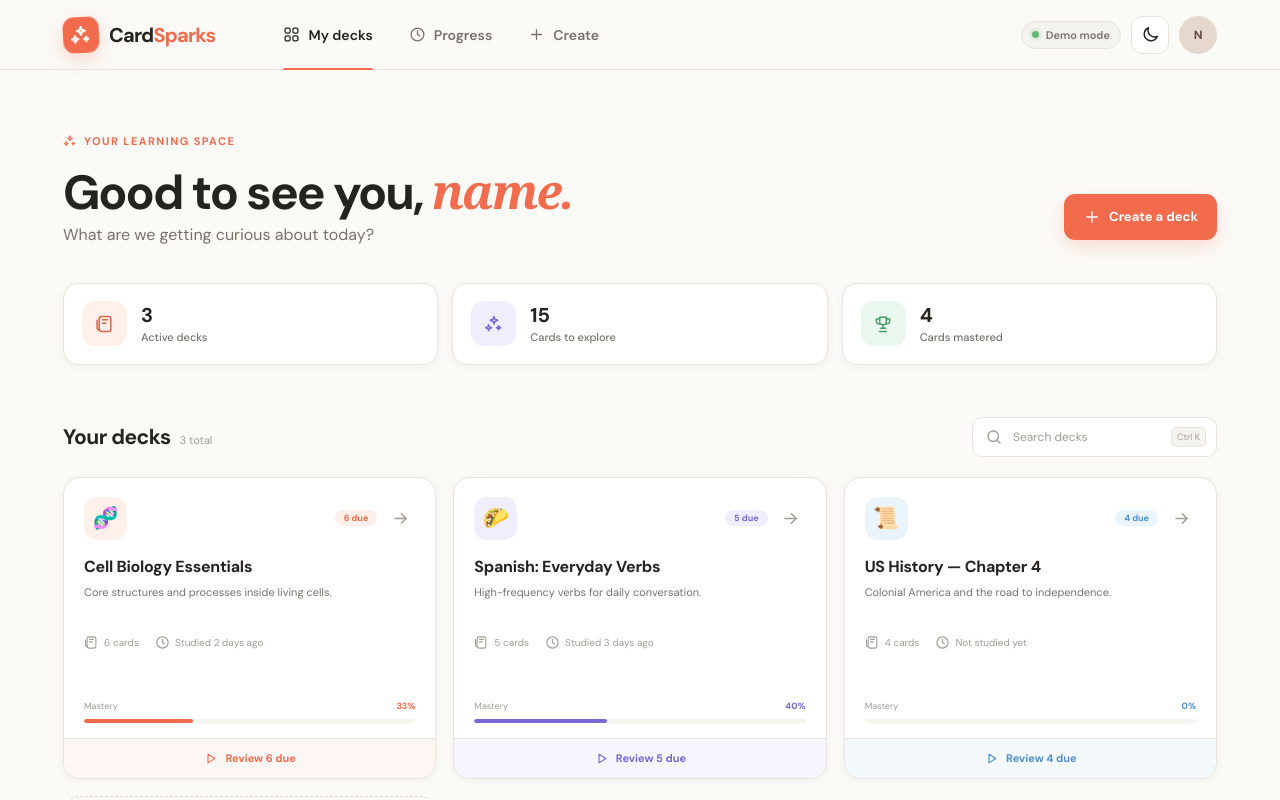
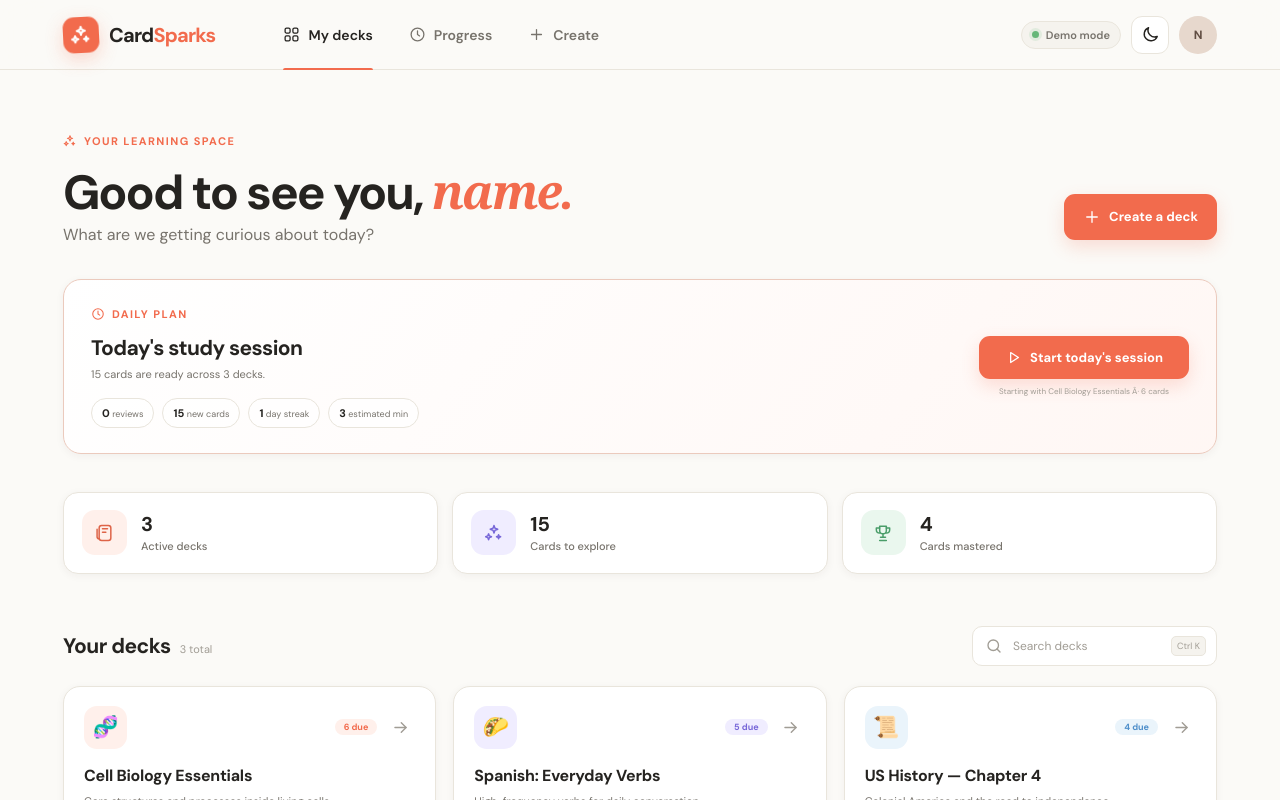
Before and after one commit to SahilKDas/CardSparks, a React (Vite) app in the folder frontend/: page /login in a window 1280 px wide. Both pictures are taken after typing "name@example.com", "Sample123" into the empty fields and a click on the button "Sign in". Shown: the top 800 px of the page. Built offline with nearby package versions, Linux system fonts and the light colour scheme; no server answers; a web font is replaced by a local one.

Commit message:
Add Today study dashboard

```diff
--- /dev/null
+++ b/frontend/src/lib/dashboard.js
@@ -0,0 +1,48 @@
+import { isDue } from './sm2.js'
+
+const DEFAULT_CARDS_PER_MINUTE = 6
+
+/**
+ * Build the dashboard's "Today" queue from the same normalized card fields used
+ * by the study screen. A card with zero repetitions is considered new; every
+ * other due card is a review. Keeping this calculation in one pure function
+ * makes the dashboard deterministic and prevents its totals from drifting away
+ * from the actual study queue rules.
+ */
+export function buildTodaySummary(decks, now = Date.now(), cardsPerMinute = DEFAULT_CARDS_PER_MINUTE) {
+  const perDeck = (Array.isArray(decks) ? decks : []).map((deck) => {
+    const dueCards = (deck.cards || []).filter((card) => isDue(card, now))
+    const newCards = dueCards.filter((card) => Number(card.repetitions || 0) === 0).length
+
+    return {
+      id: deck.id,
+      title: deck.title,
+      emoji: deck.emoji,
+      color: deck.color,
+      total: dueCards.length,
+      newCards,
+      reviews: dueCards.length - newCards,
+    }
+  }).filter((deck) => deck.total > 0)
+
+  // Put the largest actionable queue first so the primary CTA always starts
+  // the session that clears the most work. The title tie-breaker keeps ordering
+  // stable across browsers and API responses.
+  perDeck.sort((left, right) => right.total - left.total || left.title.localeCompare(right.title))
+
+  const total = perDeck.reduce((sum, deck) => sum + deck.total, 0)
+  const newCards = perDeck.reduce((sum, deck) => sum + deck.newCards, 0)
+  const reviews = total - newCards
+  const safeRate = Number.isFinite(cardsPerMinute) && cardsPerMinute > 0
+    ? cardsPerMinute
+    : DEFAULT_CARDS_PER_MINUTE
+
+  return {
+    total,
+    newCards,
+    reviews,
+    estimatedMinutes: total ? Math.max(1, Math.ceil(total / safeRate)) : 0,
+    firstDeckId: perDeck[0]?.id || null,
+    perDeck,
+  }
+}
--- a/frontend/src/pages/Dashboard.jsx
+++ b/frontend/src/pages/Dashboard.jsx
@@ -4,10 +4,13 @@ import DeckCard from '../components/DeckCard'
 import { EmptyState, ErrorBanner, Spinner } from '../components/Feedback'
 import { Icon } from '../components/Icons'
 import { useApp } from '../context/useApp'
+import { buildTodaySummary } from '../lib/dashboard'
+import { getStats } from '../services/stats'
 
 export default function Dashboard() {
   const { decks, loading, error, setError, refreshDecks, user } = useApp()
   const [search, setSearch] = useState('')
+  const [streak, setStreak] = useState(null)
   const searchInput = useRef(null)
   const isMac = typeof navigator !== 'undefined' && /Mac|iPhone|iPad/.test(navigator.platform)
   const filteredDecks = useMemo(() => {
@@ -16,6 +19,7 @@ export default function Dashboard() {
   }, [decks, search])
   const totalCards = decks.reduce((sum, deck) => sum + (deck.cards?.length || 0), 0)
   const masteredCards = decks.reduce((sum, deck) => sum + (deck.cards?.filter((card) => (card.mastery || 0) >= 0.8).length || 0), 0)
+  const today = useMemo(() => buildTodaySummary(decks), [decks])
 
   useEffect(() => {
     const focusSearch = (event) => {
@@ -28,6 +32,23 @@ export default function Dashboard() {
     return () => window.removeEventListener('keydown', focusSearch)
   }, [])
 
+  useEffect(() => {
+    let cancelled = false
+
+    // Progress is supplemental on this screen. A stats outage should never
+    // hide the locally available due queue, so failure leaves the streak as an
+    // unobtrusive dash instead of replacing the dashboard with an error state.
+    getStats({ days: 30, horizon: 7 })
+      .then((payload) => {
+        if (!cancelled) setStreak(payload.streak.current)
+      })
+      .catch(() => {
+        if (!cancelled) setStreak(null)
+      })
+
+    return () => { cancelled = true }
+  }, [])
+
   return (
     <div className="page dashboard-page">
       <section className="dashboard-hero">
@@ -37,6 +58,28 @@ export default function Dashboard() {
           <p>What are we getting curious about today?</p>
         </div>
         <Link className="button button-primary hero-create" to="/decks/new"><Icon name="plus" size={18} /> Create a deck</Link>
+      </section>
+
+      <section className="today-panel" aria-labelledby="today-heading">
+        <div className="today-copy">
+          <span className="eyebrow"><Icon name="clock" size={14} /> Daily plan</span>
+          <h2 id="today-heading">Today&apos;s study session</h2>
+          <p>{today.total ? `${today.total} cards are ready across ${today.perDeck.length} ${today.perDeck.length === 1 ? 'deck' : 'decks'}.` : 'You are caught up. New cards will appear here when they are ready.'}</p>
+          <div className="today-metrics" aria-label="Today's study totals">
+            <span><strong>{today.reviews}</strong> reviews</span>
+            <span><strong>{today.newCards}</strong> new cards</span>
+            <span><strong>{streak ?? 'â€”'}</strong> day streak</span>
+            <span><strong>{today.estimatedMinutes}</strong> estimated min</span>
+          </div>
+        </div>
+        <div className="today-action">
+          {today.firstDeckId ? (
+            <Link className="button button-primary" to={`/decks/${today.firstDeckId}/study`}><Icon name="play" size={17} /> Start today&apos;s session</Link>
+          ) : (
+            <span className="today-complete"><Icon name="check" size={18} /> All caught up</span>
+          )}
+          {today.perDeck[0] && <small>Starting with {today.perDeck[0].title} Â· {today.perDeck[0].total} cards</small>}
+        </div>
       </section>
 
       <section className="quick-stats" aria-label="Study overview">
--- a/frontend/src/styles.css
+++ b/frontend/src/styles.css
@@ -104,6 +104,27 @@ h1, h2, h3, p { margin-top: 0; }
 .dashboard-hero h1 { margin: 12px 0 5px; font-size: clamp(32px, 4vw, 48px); line-height: 1.08; letter-spacing: -2px; }
 .dashboard-hero h1 em { font-family: 'Playfair Display', Georgia, serif; color: var(--primary); font-weight: 600; }
 .dashboard-hero p { margin: 0; color: var(--muted); font-size: 16px; }
+
+.today-panel {
+  margin-top: 34px;
+  padding: 25px 27px;
+  display: flex;
+  align-items: center;
+  justify-content: space-between;
+  gap: 28px;
+  background: linear-gradient(130deg, var(--surface), color-mix(in srgb, var(--primary-soft) 55%, var(--surface)));
+  border: 1px solid color-mix(in srgb, var(--primary) 22%, var(--border));
+  border-radius: 18px;
+  box-shadow: var(--shadow-sm);
+}
+.today-copy h2 { margin: 8px 0 5px; font-size: 21px; letter-spacing: -.6px; }
+.today-copy > p { margin: 0; color: var(--muted); font-size: 11px; }
+.today-metrics { margin-top: 17px; display: flex; flex-wrap: wrap; gap: 8px; }
+.today-metrics span { padding: 7px 10px; color: var(--muted); background: color-mix(in srgb, var(--surface) 82%, transparent); border: 1px solid var(--border); border-radius: 99px; font-size: 9px; }
+.today-metrics strong { color: var(--text); font-size: 11px; font-variant-numeric: tabular-nums; }
+.today-action { min-width: 210px; display: flex; flex-direction: column; align-items: stretch; gap: 7px; text-align: center; }
+.today-action small { color: var(--subtle); font-size: 8px; }
+.today-complete { min-height: 44px; display: inline-flex; align-items: center; justify-content: center; gap: 7px; color: var(--green); background: var(--surface); border: 1px solid color-mix(in srgb, var(--green) 30%, var(--border)); border-radius: 10px; font-size: 11px; font-weight: 700; }
 .hero-create { margin-bottom: 5px; min-height: 46px; }
 .quick-stats { margin: 38px 0 52px; display: grid; grid-template-columns: repeat(3, 1fr); gap: 14px; }
 .quick-stats > div { min-height: 82px; padding: 16px 18px; display: flex; align-items: center; gap: 14px; background: var(--surface); border: 1px solid var(--border); border-radius: 15px; box-shadow: var(--shadow-sm); }
@@ -787,5 +808,9 @@ kbd { min-width: 21px; height: 18px; margin-right: 4px; padding: 0 4px; display:
   .landing-final-cta { width: calc(100% - 30px); margin-bottom: 45px; padding: 35px 24px; flex-direction: column; align-items: flex-start; }
   .landing-final-cta h2 { font-size: 25px; }
   .landing-white-cta { width: 100%; }
+  .today-panel { padding: 21px 18px; align-items: stretch; flex-direction: column; }
+  .today-action { min-width: 0; }
+  .today-metrics { display: grid; grid-template-columns: 1fr 1fr; }
+  .today-metrics span { text-align: center; }
   .authenticated .mobile-nav { grid-template-columns: repeat(4, 1fr); }
 }
```
Also changed, not shown: 1 other file (tests, documents, lock files or other folders).
